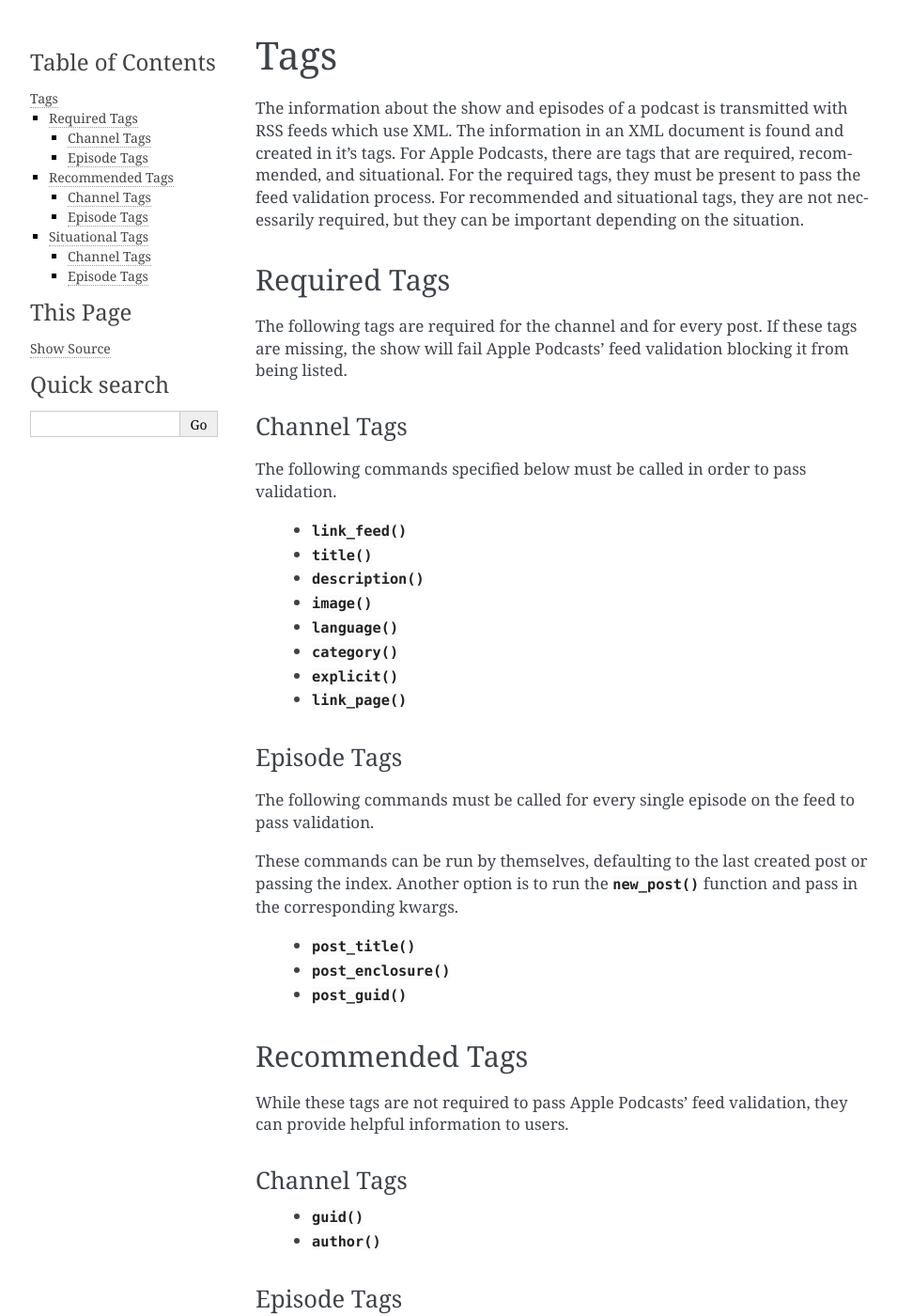
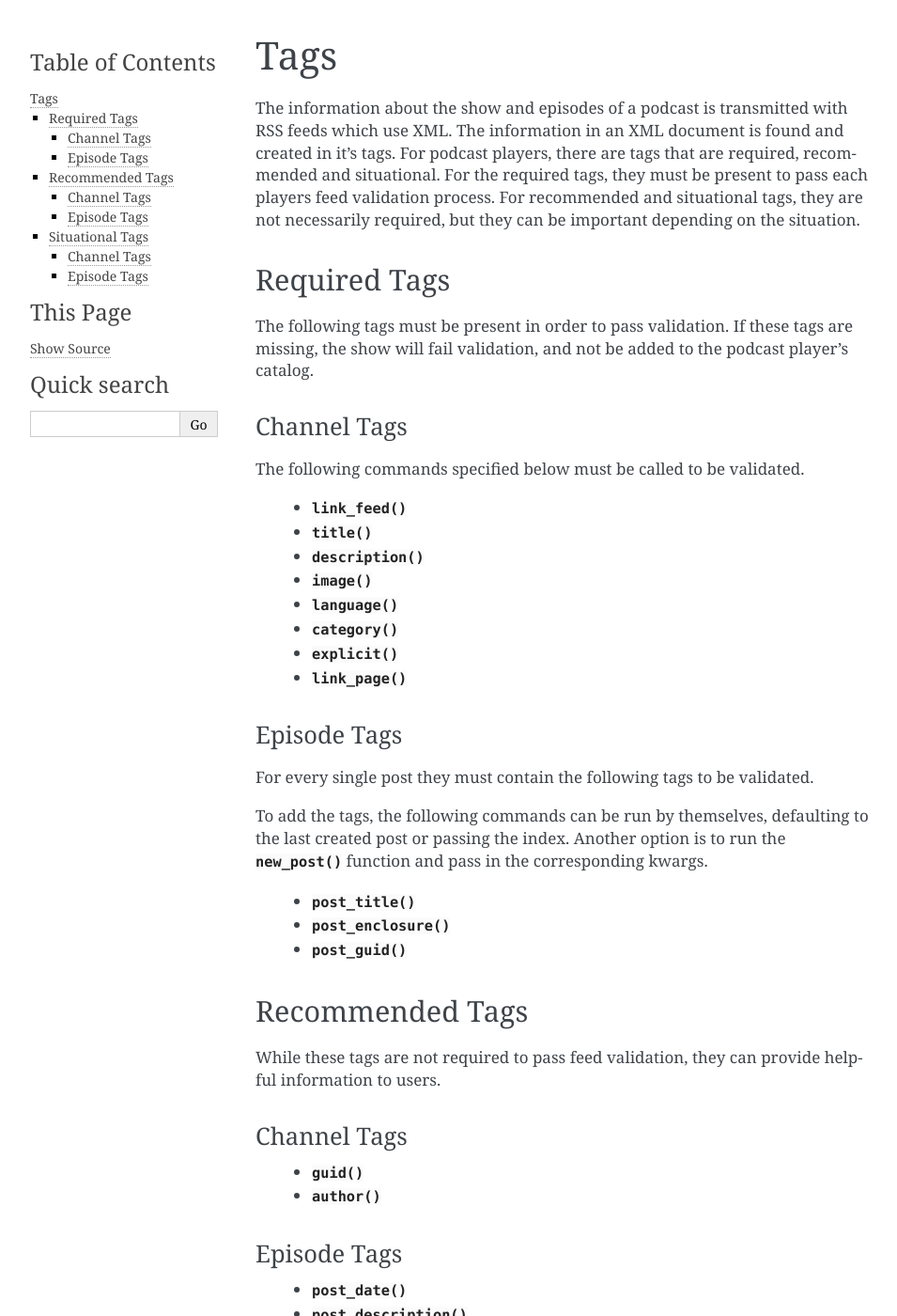
Before and after one commit to alexbsmith5/feedwriter, a Sphinx documentation site: the page built from docs/source/tags.rst, in a window 1280 px wide and 1400 px high. Shown: the whole window at 94% size, without its empty margins (148-1103 px from the left). Built offline with Sphinx 7.4.7, drawn with Linux system fonts in a browser that asks for light colours.

Commit message:
Update tags.md language to be player-agnostic

```diff
--- a/docs/source/tags.rst
+++ b/docs/source/tags.rst
@@ -1,15 +1,15 @@
 Tags
 ====
 
-The information about the show and episodes of a podcast is transmitted with RSS feeds which use XML. The information in an XML document is found and created in it's tags. For Apple Podcasts, there are tags that are required, recommended, and situational. For the required tags, they must be present to pass the feed validation process. For recommended and situational tags, they are not necessarily required, but they can be important depending on the situation.
+The information about the show and episodes of a podcast is transmitted with RSS feeds which use XML. The information in an XML document is found and created in it's tags. For podcast players, there are tags that are required, recommended and situational. For the required tags, they must be present to pass each players feed validation process. For recommended and situational tags, they are not necessarily required, but they can be important depending on the situation.
 
 Required Tags
 *************
-The following tags are required for the channel and for every post. If these tags are missing, the show will fail Apple Podcasts' feed validation blocking it from being listed.
+The following tags must be present in order to pass validation. If these tags are missing, the show will fail validation, and not be added to the podcast player's catalog.
 
 Channel Tags
 ############
-The following commands specified below must be called in order to pass validation.
+The following commands specified below must be called to be validated.
 
     * :meth:`~feedwriter.podcast_feed.PodcastFeed.link_feed`
     * :meth:`~feedwriter.podcast_feed.PodcastFeed.title`
@@ -22,9 +22,9 @@ The following commands specified below must be called in order to pass validatio
 
 Episode Tags
 ############
-The following commands must be called for every single episode on the feed to pass validation.
+For every single post they must contain the following tags to be validated.
 
-These commands can be run by themselves, defaulting to the last created post or passing the index. Another option is to run the :meth:`~feedwriter.podcast_feed.PodcastFeed.new_post` function and pass in the corresponding kwargs.
+To add the tags, the following commands can be run by themselves, defaulting to the last created post or passing the index. Another option is to run the :meth:`~feedwriter.podcast_feed.PodcastFeed.new_post` function and pass in the corresponding kwargs.
 
     * :meth:`~feedwriter.podcast_feed.PodcastFeed.post_title`
     * :meth:`~feedwriter.podcast_feed.PodcastFeed.post_enclosure`
@@ -32,7 +32,7 @@ These commands can be run by themselves, defaulting to the last created post or
 
 Recommended Tags
 ****************
-While these tags are not required to pass Apple Podcasts' feed validation, they can provide helpful information to users.
+While these tags are not required to pass feed validation, they can provide helpful information to users.
 
 Channel Tags
 ############
```
